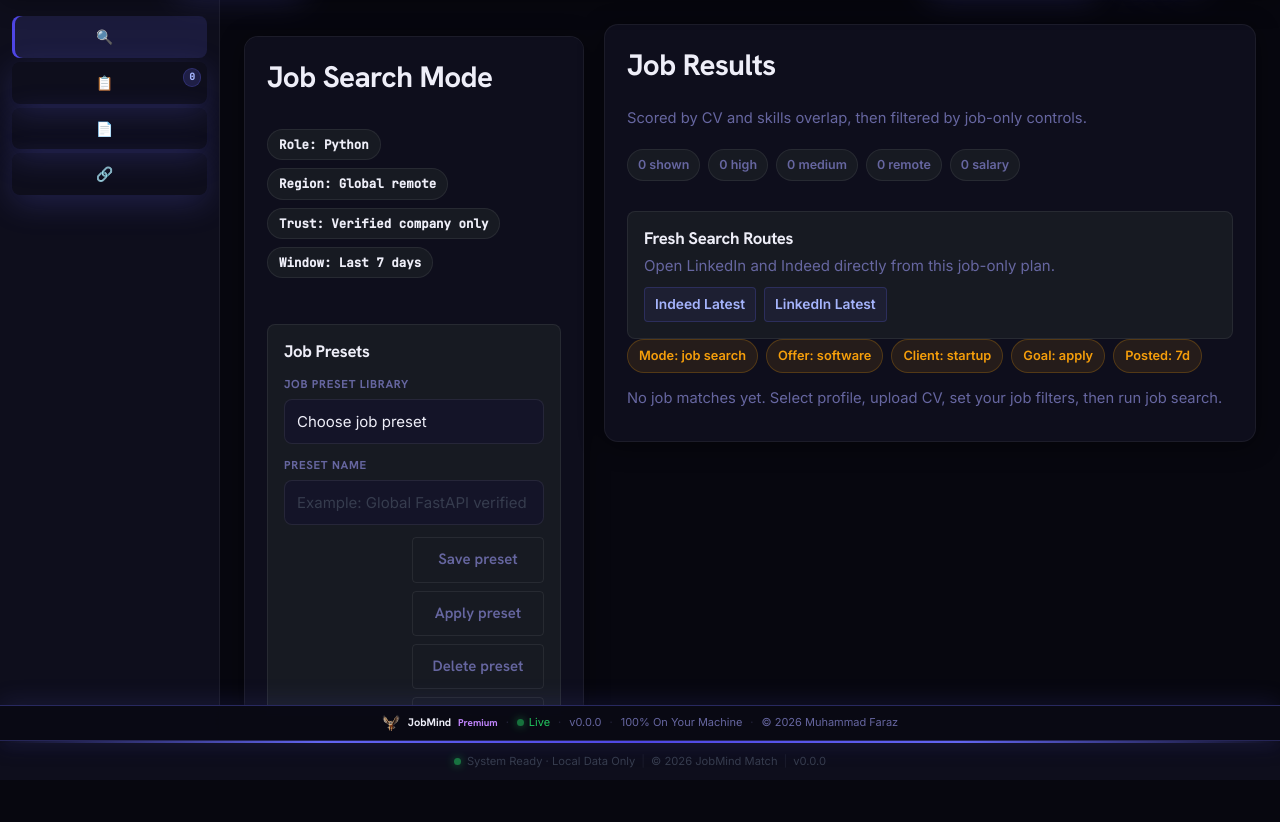
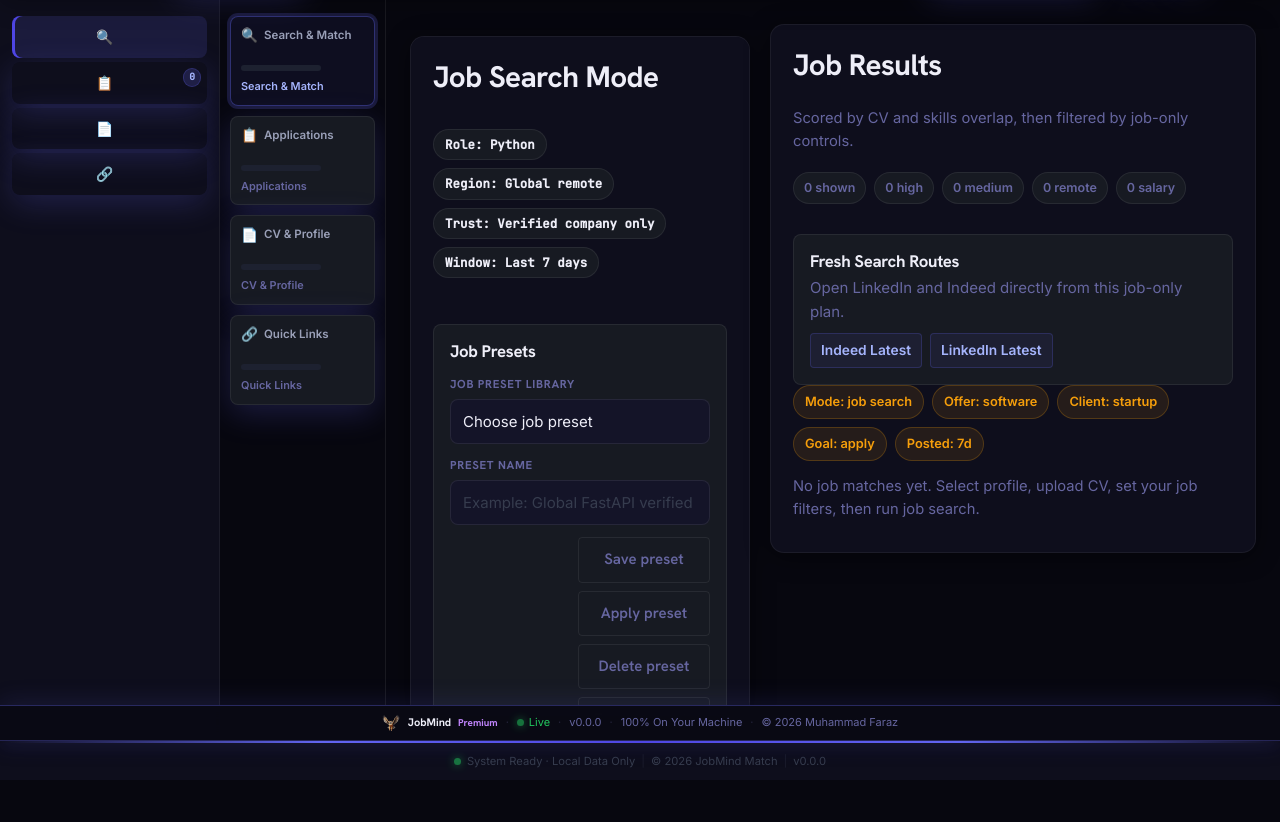
Before and after one commit to farazgoal-boop/jobmind-match, a FastAPI app: page /dashboard in a window 1280 px wide. Shown: the part 60-882 px from the top of the page. Run offline with FastAPI, Linux system fonts and the light colour scheme; data comes from the database, SQL or seed files in the repository; data that the repository does not hold is empty.

Commit message:
feat: static Sections thumbnail panel (checkpoint 2/4)
Add a thumbnail preview rail directly right of the sidebar: one card
per real sidebar item (same icon, same label), two muted placeholder
bars suggesting page content, and a label underneath. Active section
gets an accent border + accent label, matching the sidebar's own
active styling. One set of thumbnails per mode (job/sell), mirroring
the existing sidebar-nav-job/sidebar-nav-sell split — reuses the
data-nav-panel/data-nav-mode attributes sidebar items already use, so
step 3 can wire clicks with no new dispatch logic.

Hidden below 1024px — no room for a 166px rail once the sidebar itself
drops to icon-only; tapping a sidebar icon already reaches every
section there.

Not yet wired: clicking a thumbnail, and following mode switches
(job/sell toggle), come in the next checkpoint.

Part 2 of 4 in the sidebar + Sections thumbnail navigator pass.

Co-Authored-By: Claude Sonnet 5 <noreply@anthropic.com>

```diff
--- a/app/static/styles.css
+++ b/app/static/styles.css
@@ -301,6 +301,85 @@ pre,
   width: var(--sidebar-width);
 }
 
+/* Sections thumbnail navigator — small preview cards next to the sidebar,
+   one per sidebar item, offering the same navigation as a visual picker. */
+.section-thumbnails {
+  flex-shrink: 0;
+  width: 166px;
+  display: flex;
+  flex-direction: column;
+  gap: 10px;
+  padding: 16px 10px;
+  overflow-y: auto;
+  border-right: 1px solid var(--border);
+}
+
+.section-thumb {
+  display: flex;
+  flex-direction: column;
+  gap: 7px;
+  padding: 10px;
+  border-radius: var(--radius-card);
+  border: 1px solid var(--border);
+  background: var(--bg-surface2);
+  cursor: pointer;
+  text-align: left;
+  font-family: var(--font-body);
+  transition: border-color var(--transition-fast), background var(--transition-fast), transform var(--transition-fast);
+}
+
+.section-thumb:hover {
+  transform: translateY(-1px);
+  border-color: var(--border-active);
+}
+
+.section-thumb.active {
+  border-color: var(--border-active);
+  box-shadow: var(--shadow-glow);
+  background: rgba(99, 102, 241, 0.08);
+}
+
+.section-thumb-head {
+  display: flex;
+  align-items: center;
+  gap: 6px;
+  font-size: 0.72rem;
+  font-weight: 600;
+  color: var(--text-secondary);
+}
+
+.section-thumb-icon {
+  font-size: 0.85rem;
+  line-height: 1;
+}
+
+.section-thumb-heading {
+  overflow: hidden;
+  text-overflow: ellipsis;
+  white-space: nowrap;
+}
+
+.section-thumb-line {
+  height: 6px;
+  border-radius: 3px;
+  background: var(--bg-surface3);
+}
+
+.section-thumb-line.short {
+  width: 65%;
+}
+
+.section-thumb-label {
+  font-size: 0.68rem;
+  font-weight: 600;
+  color: var(--text-muted);
+  text-align: center;
+}
+
+.section-thumb.active .section-thumb-label {
+  color: var(--accent3);
+}
+
 .app-main {
   flex: 1;
   min-width: 0;
@@ -2481,6 +2560,12 @@ button.success:hover:not(:disabled),
     width: var(--sidebar-width-collapsed);
   }
 
+  /* No room for a 166px thumbnail rail once the sidebar itself is
+     icon-only; tapping a sidebar icon already reaches every section. */
+  .section-thumbnails {
+    display: none;
+  }
+
   .sidebar-item,
   .app-sidebar:hover .sidebar-item,
   .app-sidebar:focus-within .sidebar-item {
--- a/app/templates/dashboard.html
+++ b/app/templates/dashboard.html
@@ -134,6 +134,60 @@
         </button>
       </aside>
 
+      <nav class="section-thumbnails {% if active_ui_mode == 'sell' %}hidden{% endif %}" data-thumb-mode="job" aria-label="Job Search sections">
+        <button type="button" class="section-thumb active" data-nav-panel="job-search" data-nav-mode="job">
+          <div class="section-thumb-head"><span class="section-thumb-icon">🔍</span><span class="section-thumb-heading">Search &amp; Match</span></div>
+          <div class="section-thumb-line"></div>
+          <div class="section-thumb-line short"></div>
+          <div class="section-thumb-label">Search &amp; Match</div>
+        </button>
+        <button type="button" class="section-thumb" data-nav-panel="job-applications" data-nav-mode="job">
+          <div class="section-thumb-head"><span class="section-thumb-icon">📋</span><span class="section-thumb-heading">Applications</span></div>
+          <div class="section-thumb-line"></div>
+          <div class="section-thumb-line short"></div>
+          <div class="section-thumb-label">Applications</div>
+        </button>
+        <button type="button" class="section-thumb" data-nav-panel="job-profile" data-nav-mode="job">
+          <div class="section-thumb-head"><span class="section-thumb-icon">📄</span><span class="section-thumb-heading">CV &amp; Profile</span></div>
+          <div class="section-thumb-line"></div>
+          <div class="section-thumb-line short"></div>
+          <div class="section-thumb-label">CV &amp; Profile</div>
+        </button>
+        <button type="button" class="section-thumb" data-nav-panel="job-links" data-nav-mode="job">
+          <div class="section-thumb-head"><span class="section-thumb-icon">🔗</span><span class="section-thumb-heading">Quick Links</span></div>
+          <div class="section-thumb-line"></div>
+          <div class="section-thumb-line short"></div>
+          <div class="section-thumb-label">Quick Links</div>
+        </button>
+      </nav>
+
+      <nav class="section-thumbnails {% if active_ui_mode != 'sell' %}hidden{% endif %}" data-thumb-mode="sell" aria-label="Sell Services sections">
+        <button type="button" class="section-thumb active" data-nav-panel="sell-hunter" data-nav-mode="sell">
+          <div class="section-thumb-head"><span class="section-thumb-icon">⚡</span><span class="section-thumb-heading">Lead Hunter</span></div>
+          <div class="section-thumb-line"></div>
+          <div class="section-thumb-line short"></div>
+          <div class="section-thumb-label">Lead Hunter</div>
+        </button>
+        <button type="button" class="section-thumb" data-nav-panel="sell-tracker" data-nav-mode="sell">
+          <div class="section-thumb-head"><span class="section-thumb-icon">👥</span><span class="section-thumb-heading">Lead Tracker</span></div>
+          <div class="section-thumb-line"></div>
+          <div class="section-thumb-line short"></div>
+          <div class="section-thumb-label">Lead Tracker</div>
+        </button>
+        <button type="button" class="section-thumb" data-nav-panel="sell-search" data-nav-mode="sell">
+          <div class="section-thumb-head"><span class="section-thumb-icon">🎯</span><span class="section-thumb-heading">Client Search</span></div>
+          <div class="section-thumb-line"></div>
+          <div class="section-thumb-line short"></div>
+          <div class="section-thumb-label">Client Search</div>
+        </button>
+        <button type="button" class="section-thumb" data-nav-panel="sell-profile" data-nav-mode="sell">
+          <div class="section-thumb-head"><span class="section-thumb-icon">📄</span><span class="section-thumb-heading">Profile &amp; Pitch</span></div>
+          <div class="section-thumb-line"></div>
+          <div class="section-thumb-line short"></div>
+          <div class="section-thumb-label">Profile &amp; Pitch</div>
+        </button>
+      </nav>
+
       <main class="app-main layout">
         <div class="mode-spotlight hidden" aria-hidden="true">
           <h3 data-role="mode-spotlight-title">{% if active_ui_mode == 'sell' %}Sell Services Mode{% else %}Job Search Mode{% endif %}</h3>
```
